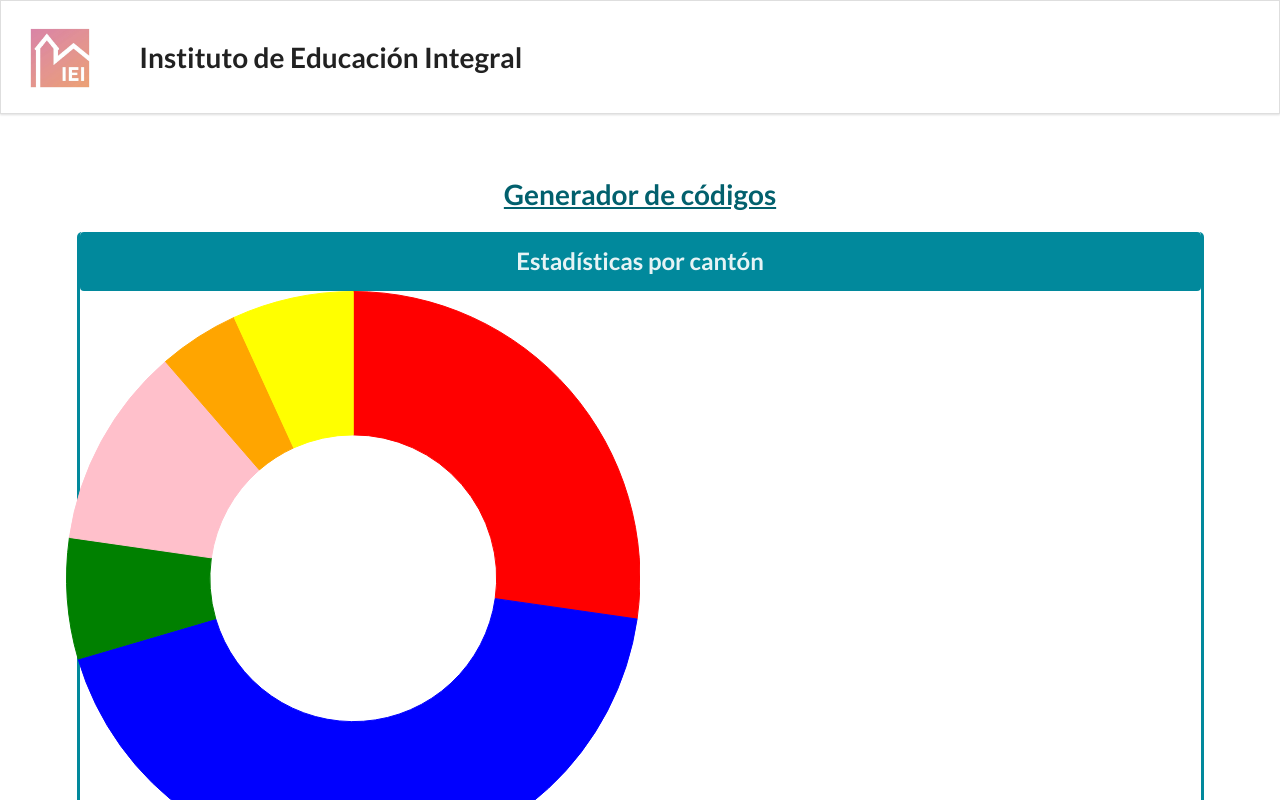
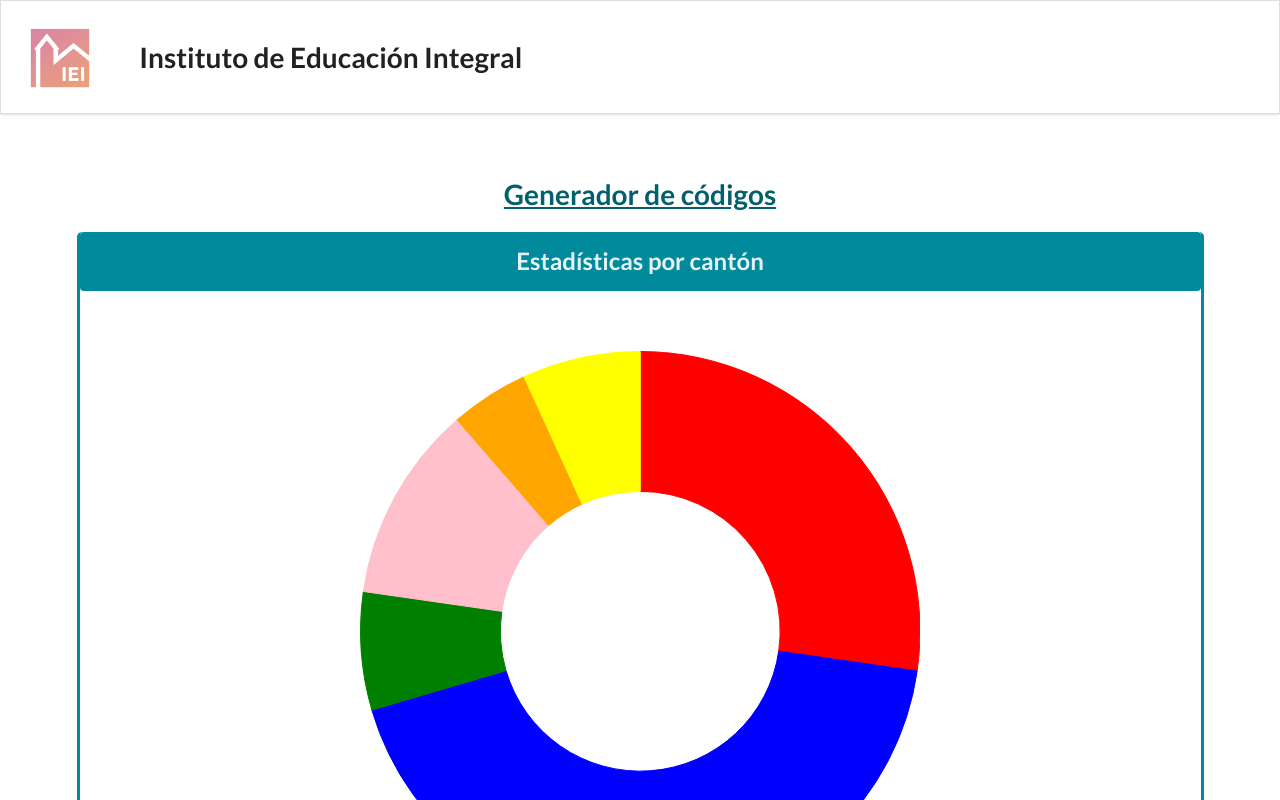
Before and after one commit to alecastroaraya/qrcodetec, a Next.js app: page /pag_estadistica_canton in a window 1280 px wide. Shown: the top 800 px of the page. Built offline with nearby package versions, Linux system fonts and the light colour scheme.

Commit message:
pequeños cambios esteticos

```diff
--- a/pages/pag_estadistica_canton.tsx
+++ b/pages/pag_estadistica_canton.tsx
@@ -1,8 +1,7 @@
 import Head from 'next/head'
 import React from 'react';
-import Image from 'next/image'
 import { Inter } from 'next/font/google'
-import styles from '@/styles/Home.module.css'
+import '../styles/Home.module.css'
 import { Doughnut } from 'react-chartjs-2';
 import {Chart, ArcElement} from 'chart.js'
 Chart.register(ArcElement);
@@ -35,17 +34,23 @@ export default function pag_estadistica_canton() {
                 'yellow',
             ],
             borderWidth: 1,
+
           },
         ],
+
       };
+
+
+
 
       const Doughnut1: React.FC = () => {
         return (
           <div>
-            <Doughnut data={data}  />
+            <Doughnut data={data} />
           </div>
         );
       };
+
 
 
     return (
@@ -95,26 +100,18 @@ export default function pag_estadistica_canton() {
     </div>
     </center>
     </div>
-
-    {/* Estas filas contienen la información respectiva de cada página, en este caso por ser la homepage contienen la información de los códigos QR */}
-    <div className="ui vertically divided bottom aligned grid">
-    <div className="four column row">
-
-    <div className = "two wide row" style ={{width:'50%',height:'50%' }} >
+    <br/>
+    <br/>
+    <br/>
+    <center>
+    <div  style={{height: '50%' , width: '50%'}} >
         <Doughnut1 />
-        </div>
-
+    </div>
+    </center>
     <div className="one wide column">
       <button className="ui small button">
       <h3>Regresar</h3>
       </button>
-    </div>
-    <div className="one wide column">
-
-    </div>
-
-    </div>
-
     </div>
 
     </div>
--- a/styles/Home.module.css
+++ b/styles/Home.module.css
@@ -6,7 +6,6 @@
   padding: 6rem;
   min-height: 100vh;
 }
-
 
 
 .description {
```
